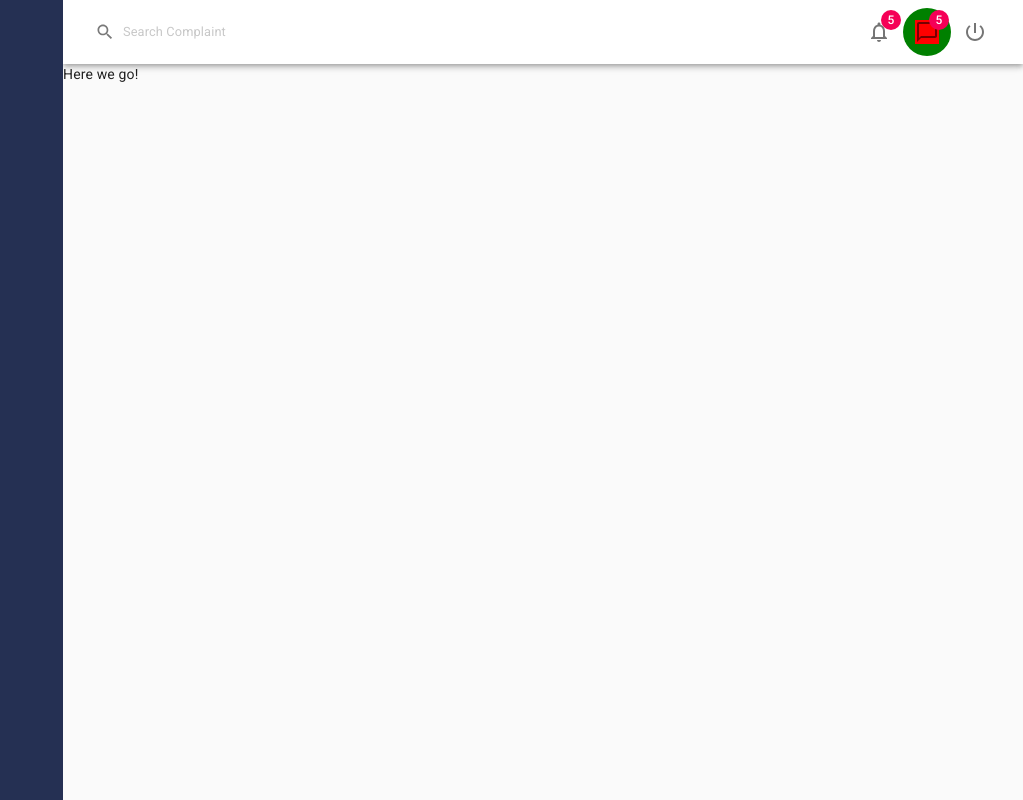
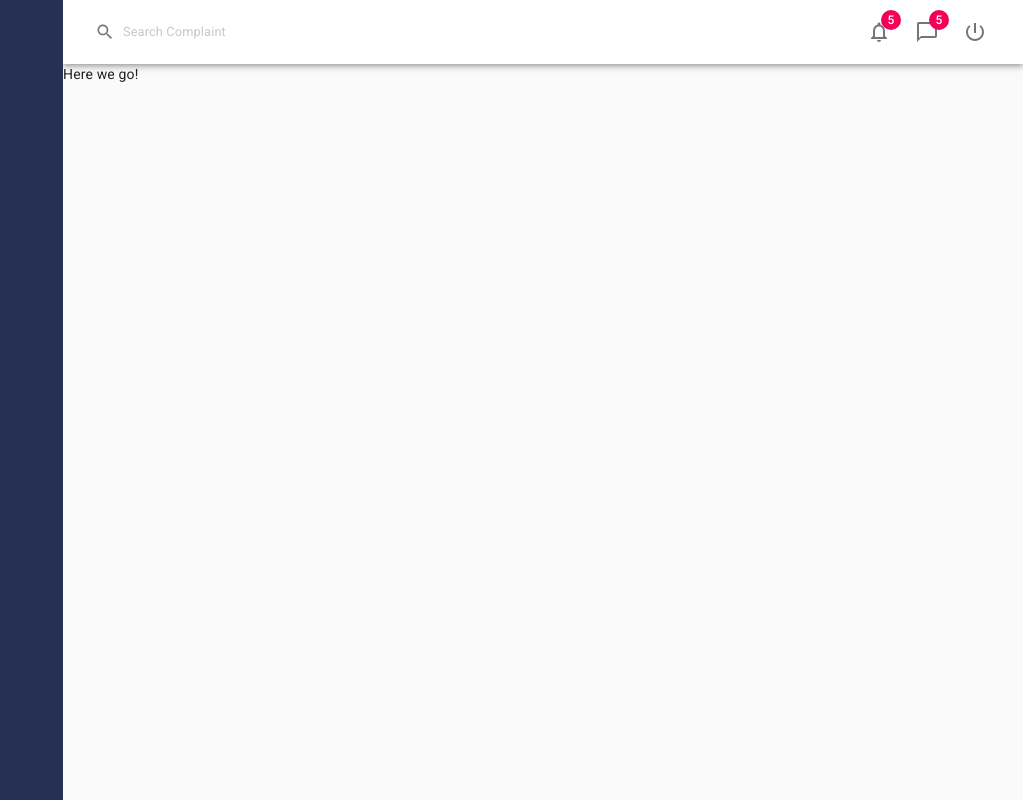
Before and after one commit to ayvicky/demo-material-ui-complete, a React (Create React App) app: page / in a window 1280 px wide. Shown: the whole page, without its empty margins (257-1280 px from the left). Built offline with nearby package versions, Linux system fonts and the light colour scheme.

Commit message:
remove 2nd method of customization - next deal with themes

```diff
--- a/src/components/Header.js
+++ b/src/components/Header.js
@@ -20,12 +20,6 @@ const useStyles = makeStyles({
         '& .MuiSvgIcon-root': {
             marginRight: '8px'
         }
-    },
-    btnRoot: {
-        backgroundColor: 'green'
-    },
-    btnLabel: {
-        backgroundColor: 'red'
     }
 });
 
@@ -52,7 +46,7 @@ export default function Header() {
                                 <NotificationNoneIcon />
                             </Badge>
                         </IconButton>
-                        <IconButton classes={{root: classes.btnRoot, label: classes.btnLabel}}>
+                        <IconButton>
                             <Badge badgeContent={5} color='secondary'>
                                 <ChatBubbleOutlineIcon />
                             </Badge>
```
Also changed, not shown: 1 other file (tests, documents, lock files or other folders).
